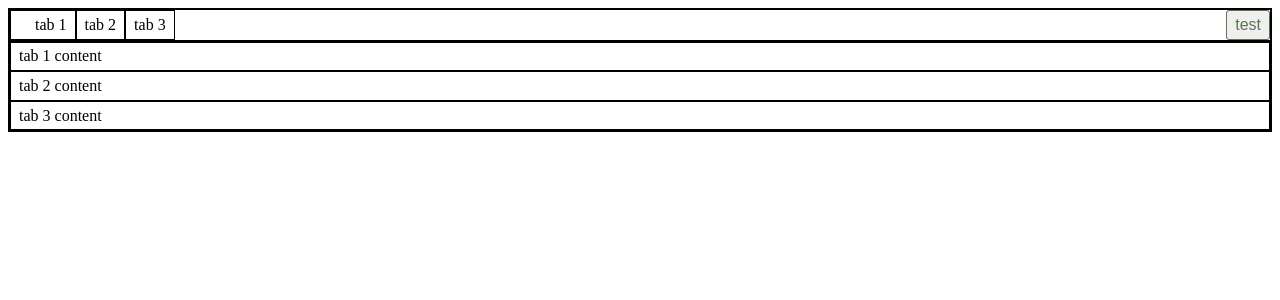
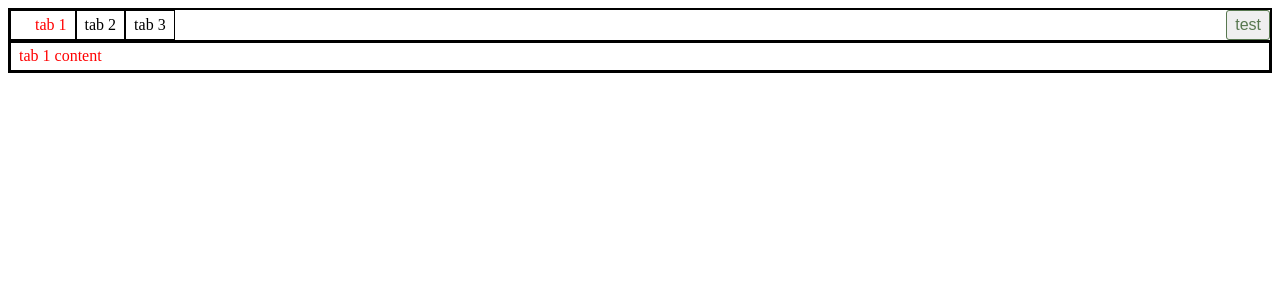
Before and after one commit to mokunshao/vigour, a Vue app: page / in a window 1280 px wide. Shown: the top 300 px of the page. Built offline with nearby package versions, Linux system fonts and the light colour scheme.

Commit message:
tabs 可以切换了

```diff
--- a/src/App.vue
+++ b/src/App.vue
@@ -155,9 +155,9 @@
           <vigour-tabs-item name="tab3" disabled>tab 3</vigour-tabs-item>
         </vigour-tabs-head>
         <vigour-tabs-body>
-          <vigour-tabs-pane class="tab1">tab 1 content</vigour-tabs-pane>
-          <vigour-tabs-pane class="tab2">tab 2 content</vigour-tabs-pane>
-          <vigour-tabs-pane class="tab3">tab 3 content</vigour-tabs-pane>
+          <vigour-tabs-pane name="tab1">tab 1 content</vigour-tabs-pane>
+          <vigour-tabs-pane name="tab2">tab 2 content</vigour-tabs-pane>
+          <vigour-tabs-pane name="tab3">tab 3 content</vigour-tabs-pane>
         </vigour-tabs-body>
       </vigour-tabs>
     </div>
--- a/src/components/tabs-item.vue
+++ b/src/components/tabs-item.vue
@@ -1,5 +1,5 @@
 <template>
-  <div class="vigour-tabs-item" @click="handleClick">
+  <div class="vigour-tabs-item" @click="handleClick" :class="classes">
     <slot></slot>
   </div>
 </template>
@@ -16,13 +16,27 @@ export default {
     },
   },
   inject: ['eventBus'],
+  data() {
+    return {
+      selected: false,
+    };
+  },
+  computed: {
+    classes() {
+      return {
+        'vigour-tabs-item-selected': this.selected,
+      };
+    },
+  },
   methods: {
     handleClick() {
       this.eventBus.$emit('update:selected', this.name);
     },
   },
   mounted() {
-    this.eventBus.$on('update:selected', selected => console.log(selected));
+    this.eventBus.$on('update:selected', (selected) => {
+      this.selected = this.name === selected;
+    });
   },
 };
 </script>
@@ -36,5 +50,9 @@ export default {
   padding: $padding;
   display: flex;
   align-items: center;
+
+  &-selected {
+    color: red;
+  }
 }
 </style>
--- a/src/components/tabs-pane.vue
+++ b/src/components/tabs-pane.vue
@@ -1,5 +1,5 @@
 <template>
-  <div class="vigour-tabs-pane">
+  <div class="vigour-tabs-pane" :class="classes" v-show="selected">
     <slot></slot>
   </div>
 </template>
@@ -13,8 +13,22 @@ export default {
       type: String,
     },
   },
+  data() {
+    return {
+      selected: false,
+    };
+  },
+  computed: {
+    classes() {
+      return {
+        'vigour-tabs-pane-selected': this.selected,
+      };
+    },
+  },
   mounted() {
-    this.eventBus.$on('update:selected', selected => console.log(selected));
+    this.eventBus.$on('update:selected', (selected) => {
+      this.selected = this.name === selected;
+    });
   },
 };
 </script>
@@ -25,5 +39,9 @@ export default {
 .vigour-tabs-pane {
   border: 1px solid black;
   padding: $padding;
+
+  &-selected {
+    color: red;
+  }
 }
 </style>
--- a/src/components/tabs.vue
+++ b/src/components/tabs.vue
@@ -31,6 +31,9 @@ export default {
       eventBus: this.eventBus,
     };
   },
+  mounted() {
+    this.eventBus.$emit('update:selected', this.selected);
+  },
 };
 </script>
 
```
